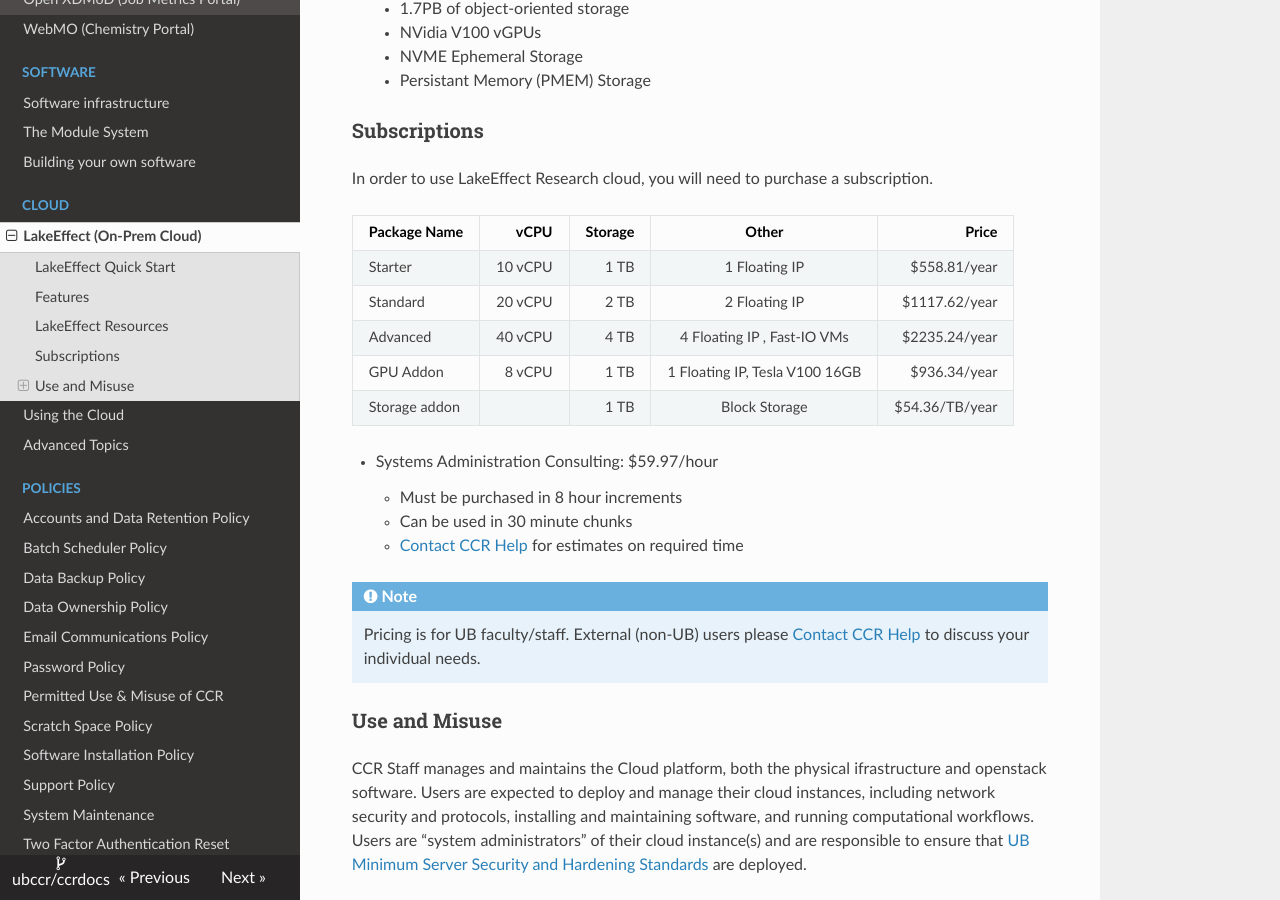
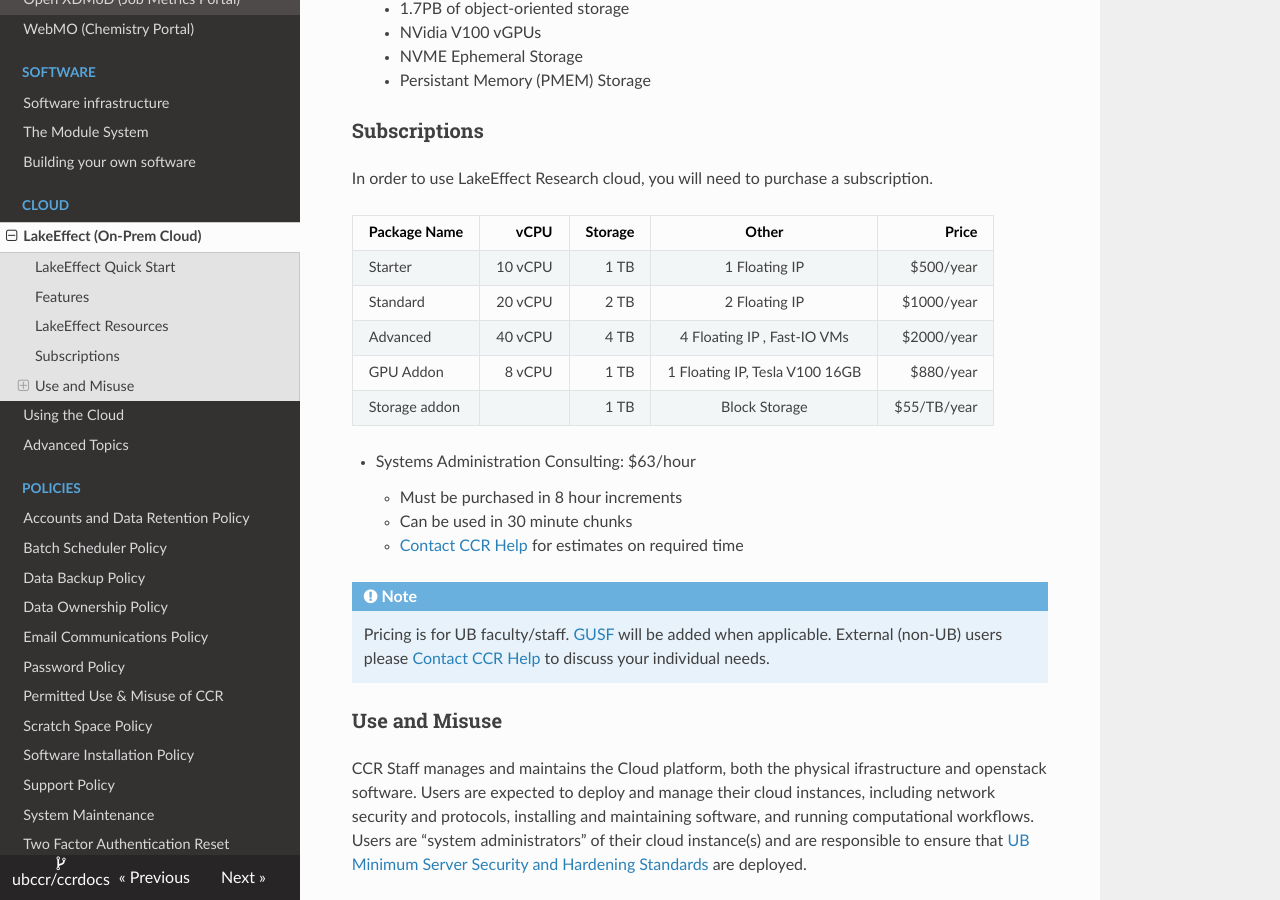
Before and after one commit to ubccr/ccrdocs, an MkDocs documentation site: the page built from pages/cloud/lake-effect.md, in a window 1280 px wide and 900 px high, scrolled down 1623 px. Built offline with MkDocs 1.6.1, drawn with Linux system fonts in a browser that asks for light colours; nearby versions of some CDN libraries.

Commit message:
Updated the Subscription pricing with the new rates.

```diff
--- a/pages/cloud/lake-effect.md
+++ b/pages/cloud/lake-effect.md
@@ -52,20 +52,20 @@ In order to use LakeEffect Research cloud, you will need to purchase a subscript
 
 | Package Name | vCPU | Storage | Other | Price |
 | :--- | ---: | ---: | :----: | ---:|
-| Starter| 10 vCPU | 1 TB | 1 Floating IP | $558.81/year |
-| Standard| 20 vCPU | 2 TB | 2 Floating IP | $1117.62/year |
-| Advanced| 40 vCPU | 4 TB | 4 Floating IP , Fast-IO VMs | $2235.24/year |
-| GPU Addon| 8 vCPU | 1 TB | 1 Floating IP, Tesla V100 16GB | $936.34/year |
-| Storage addon | | 1 TB | Block Storage | $54.36/TB/year |
+| Starter| 10 vCPU | 1 TB | 1 Floating IP | $500/year |
+| Standard| 20 vCPU | 2 TB | 2 Floating IP | $1000/year |
+| Advanced| 40 vCPU | 4 TB | 4 Floating IP , Fast-IO VMs | $2000/year |
+| GPU Addon| 8 vCPU | 1 TB | 1 Floating IP, Tesla V100 16GB | $880/year |
+| Storage addon | | 1 TB | Block Storage | $55/TB/year |
 
-* Systems Administration Consulting: $59.97/hour
+* Systems Administration Consulting: $63/hour
 
     * Must be purchased in 8 hour increments
     * Can be used in 30 minute chunks
     * [Contact CCR Help](../help.md) for estimates on required time
 
 !!! Note
-    Pricing is for UB faculty/staff. External (non-UB) users please [Contact CCR Help](../help.md) to discuss your individual needs.
+    Pricing is for UB faculty/staff. [GUSF](https://www.buffalo.edu/administrative-services/policy1/ub-policy-lib/general-univ-service-fee.html) will be added when applicable. External (non-UB) users please [Contact CCR Help](../help.md) to discuss your individual needs.
 
 
 ### Use and Misuse
```
